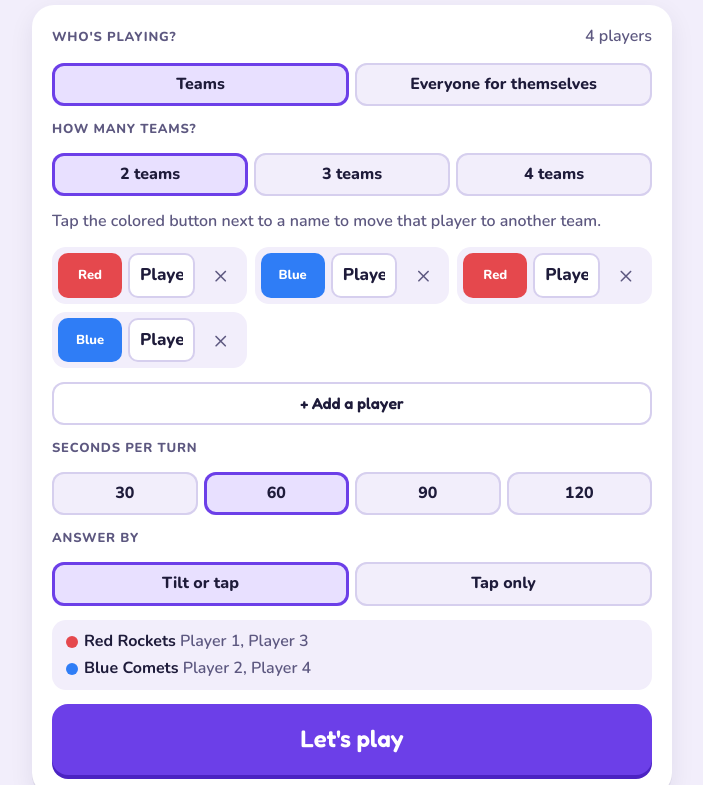
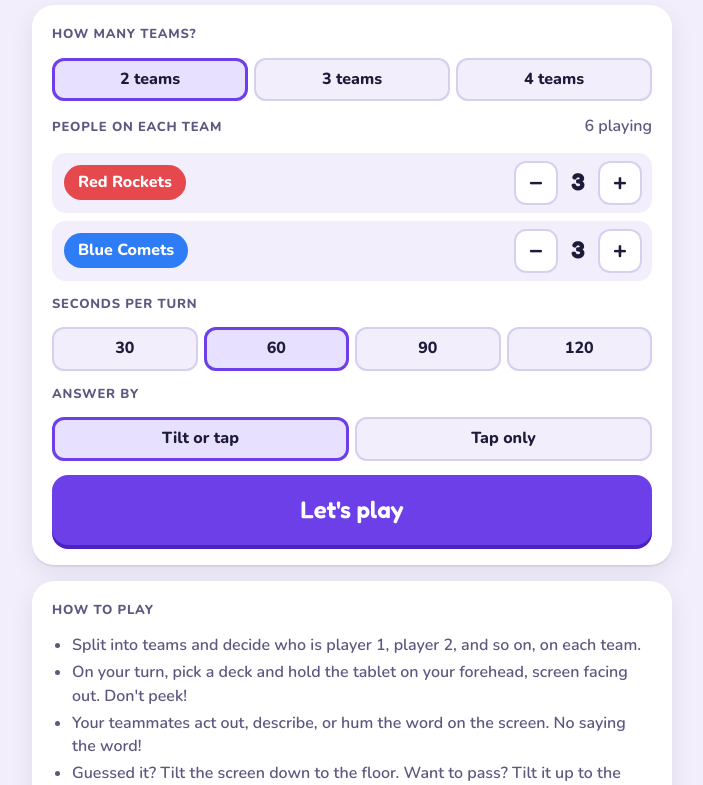
Before and after one commit to austinberezniak32/family-spelling-bee, a plain HTML site: page act.html in a window 1280 px wide. Shown: the part 145-930 px from the top of the page, without its empty margins (288-991 px from the left). Drawn offline with Linux system fonts and the light colour scheme.

Commit message:
Charade Parade: setup asks only teams and people per team
Drops player names (which were copied from the spelling bee's level-based
roster) and the solo mode. Setup is now team count plus a headcount stepper
per team; guessers are shown as 'Red player 2' and rotate within each team.

Co-Authored-By: Claude Opus 5.5 <noreply@anthropic.com>
Claude-Session: https://claude.ai/code/session_01TXNm9DQvGRHaQczcxPDnut

```diff
--- a/act.html
+++ b/act.html
@@ -62,7 +62,13 @@ button:focus-visible,input:focus-visible{outline:3px solid var(--violet);outline
 .chip b{font-family:var(--display);background:var(--bg);border-radius:999px;min-width:30px;text-align:center;padding:2px 8px;font-variant-numeric:tabular-nums}
 .dot{display:inline-block;width:12px;height:12px;border-radius:50%;flex:none;margin-right:6px;vertical-align:middle}
 .tm{flex:none;color:#fff;font-weight:800;font-size:13px;border-radius:10px;padding:0 10px;min-width:64px}
-.rosters{display:flex;flex-direction:column;gap:4px;background:var(--bg);border-radius:14px;padding:10px 14px}
+.teams{display:flex;flex-direction:column;gap:8px}
+.team-row{display:flex;justify-content:space-between;align-items:center;gap:10px;background:var(--bg);border-radius:14px;padding:8px 10px 8px 12px}
+.team-row .team-tag{align-self:center;font-size:16px;padding:6px 14px}
+.stepper{display:flex;align-items:center;gap:6px}
+.stepper button{width:44px;height:44px;border-radius:12px;background:var(--surface);box-shadow:inset 0 0 0 2px var(--edge);font-size:24px;font-weight:800}
+.stepper button:disabled{opacity:.35}
+.stepper b{font-family:var(--display);font-size:24px;min-width:28px;text-align:center}
 .team-tag{align-self:flex-start;color:#fff;font-weight:800;border-radius:999px;padding:4px 12px;font-size:14px}
 .chip.now{box-shadow:inset 0 0 0 3px var(--violet),var(--shadow)}
 .decks{display:grid;grid-template-columns:repeat(auto-fill,minmax(150px,1fr));gap:10px}
@@ -140,37 +146,29 @@ const DECKS=[
 ];
 DECKS.forEach(d=>{if(d.cards)d.cards=d.cards.split(",").map(c=>{const [t,e]=c.split("|");return {t:t.trim(),e:e||""}})});
 DECKS.find(d=>d.id==="mix").cards=DECKS.filter(d=>d.group==="kids"||d.group==="all").flatMap(d=>d.cards).filter((c,i,a)=>a.findIndex(x=>x.t===c.t)===i);
-const GROUPS=[["kids","For little actors","Every card has a picture, so non-readers can act too."],["all","For everyone",""],["grown","For grown-ups",""],["mix","Shuffle it up",""]];
+const GROUPS=[["kids","Picture decks","Every card has a picture, so anyone can act it out."],["all","For everyone",""],["grown","For grown-ups",""],["mix","Shuffle it up",""]];
 const TIMES=[30,60,90,120];
 
 /* ---------- State ---------- */
-const MAX_PLAYERS=12;
-let A={screen:"setup",players:[],team:[],mode:"teams",teamCount:2,time:60,tilt:true,turn:0,scores:{},deckId:null,cards:[],quitArmed:false};
+/* Setup only needs how many teams and how many people are on each one. */
+const TEAMS=[{name:"Red Rockets",short:"Red",c:"#E5484D"},{name:"Blue Comets",short:"Blue",c:"#2F7DF6"},{name:"Green Geckos",short:"Green",c:"#17A45F"},{name:"Gold Stars",short:"Gold",c:"#E0A100"}];
+const MIN_SIZE=2,MAX_SIZE=6;
+let A={screen:"setup",teamCount:2,sizes:[3,3,3,3],time:60,tilt:true,turn:0,scores:{},deckId:null,cards:[],quitArmed:false};
 try{
   const s=JSON.parse(localStorage.getItem("act-setup")||"null");
-  if(s&&Array.isArray(s.players)&&s.players.length){A.players=s.players.slice(0,MAX_PLAYERS);if(TIMES.includes(s.time))A.time=s.time;if(typeof s.tilt==="boolean")A.tilt=s.tilt;if(Array.isArray(s.team))A.team=s.team;if(s.mode==="solo")A.mode="solo";if([2,3,4].includes(s.teamCount))A.teamCount=s.teamCount}
-  else{const b=JSON.parse(localStorage.getItem("bee-setup")||"null");if(b&&b.players)A.players=b.players.map(p=>p.name).filter(Boolean).slice(0,MAX_PLAYERS)}
+  if(s){if(TIMES.includes(s.time))A.time=s.time;if(typeof s.tilt==="boolean")A.tilt=s.tilt;if([2,3,4].includes(s.teamCount))A.teamCount=s.teamCount;
+    if(Array.isArray(s.sizes)&&s.sizes.length===4&&s.sizes.every(n=>n>=MIN_SIZE&&n<=MAX_SIZE))A.sizes=s.sizes}
 }catch(e){}
-if(!A.players.length)A.players=["Player 1","Player 2","Player 3","Player 4"];
-try{const g=JSON.parse(localStorage.getItem("act-game")||"null");if(g&&g.scores){A.scores=g.scores;A.turn=g.turn||0;A.screen="pick"}}catch(e){}
+try{const g=JSON.parse(localStorage.getItem("act-game")||"null");if(g&&g.scores&&g.v===2){A.scores=g.scores;A.turn=g.turn||0;A.screen="pick"}}catch(e){}
 let used={};try{used=JSON.parse(localStorage.getItem("act-used")||"{}")}catch(e){}
-const saveSetup=()=>{try{localStorage.setItem("act-setup",JSON.stringify({players:A.players,team:A.team,mode:A.mode,teamCount:A.teamCount,time:A.time,tilt:A.tilt}))}catch(e){}};
-const saveGame=()=>{try{if(A.screen==="setup")localStorage.removeItem("act-game");else localStorage.setItem("act-game",JSON.stringify({scores:A.scores,turn:A.turn}))}catch(e){}};
+const saveSetup=()=>{try{localStorage.setItem("act-setup",JSON.stringify({teamCount:A.teamCount,sizes:A.sizes,time:A.time,tilt:A.tilt}))}catch(e){}};
+const saveGame=()=>{try{if(A.screen==="setup")localStorage.removeItem("act-game");else localStorage.setItem("act-game",JSON.stringify({v:2,scores:A.scores,turn:A.turn}))}catch(e){}};
 const saveUsed=()=>{try{localStorage.setItem("act-used",JSON.stringify(used))}catch(e){}};
-const names=()=>A.players.map(n=>n.trim()).filter(Boolean);
-/* Teams: each player has a team number. Teams take turns; within a team the guesser rotates.
-   Solo: every player is their own "team". Scores are kept per team (or per player in solo). */
-const TEAMS=[{name:"Red Rockets",c:"#E5484D"},{name:"Blue Comets",c:"#2F7DF6"},{name:"Green Geckos",c:"#17A45F"},{name:"Gold Stars",c:"#E0A100"}];
-function fixTeams(){A.players.forEach((_,i)=>{if(!(A.team[i]>=0&&A.team[i]<A.teamCount))A.team[i]=i%A.teamCount});A.team.length=A.players.length}
-function units(){
-  if(A.mode==="solo")return names().map(n=>({name:n,members:[n],c:null}));
-  fixTeams();
-  return TEAMS.slice(0,A.teamCount).map((t,k)=>({name:t.name,c:t.c,members:A.players.map((p,i)=>A.team[i]===k?p.trim():"").filter(Boolean)})).filter(u=>u.members.length);
-}
+/* Teams take turns. Within a team the guesser rotates: player 1, then 2, and so on. */
+function units(){return TEAMS.slice(0,A.teamCount).map((t,k)=>({name:t.name,short:t.short,c:t.c,size:A.sizes[k]}))}
 const unitAt=t=>{const u=units();return u[t%u.length]};
-const guesserAt=t=>{const u=units(),un=u[t%u.length];return un.members[Math.floor(t/u.length)%un.members.length]};
+const guesserAt=t=>{const u=units(),un=u[t%u.length];return `${un.short} player ${Math.floor(t/u.length)%un.size+1}`};
 const unitNow=()=>unitAt(A.turn),guesser=()=>guesserAt(A.turn);
-const teamOk=()=>A.mode==="solo"?names().length>=2:units().length>=2&&units().every(u=>u.members.length>=2);
 const esc=s=>String(s).replace(/[&<>"']/g,c=>({"&":"&amp;","<":"&lt;",">":"&gt;",'"':"&quot;","'":"&#39;"}[c]));
 const $=id=>document.getElementById(id);
 const app=$("app"),stage=$("stage");
@@ -178,62 +176,54 @@ const app=$("app"),stage=$("stage");
 /* ---------- Screens ---------- */
 const MASKS=`<svg width="56" height="56" viewBox="0 0 64 64" aria-hidden="true"><path d="M6 10c8 3 18 3 26 0v16c0 10-6 17-13 17S6 36 6 26z" fill="#6C3FE8"/><circle cx="13" cy="22" r="3" fill="#fff"/><circle cx="25" cy="22" r="3" fill="#fff"/><path d="M12 31c4 4 10 4 14 0" stroke="#fff" stroke-width="3" fill="none" stroke-linecap="round"/><path d="M30 22c8 3 18 3 28 0v16c0 10-6 17-14 17s-14-7-14-17z" fill="#FF6B5A"/><circle cx="38" cy="34" r="3" fill="#fff"/><circle cx="50" cy="34" r="3" fill="#fff"/><path d="M37 46c4-4 10-4 14 0" stroke="#fff" stroke-width="3" fill="none" stroke-linecap="round"/></svg>`;
 const dot=c=>c?`<span class="dot" style="background:${c}"></span>`:"";
-const rosters=()=>units().map(u=>`<div>${dot(u.c)}<b>${u.name}</b> <span class="muted">${u.members.map(esc).join(", ")}</span></div>`).join("");
 const chips=()=>{const u=units();return `<div class="chips">${u.map((x,i)=>`<span class="chip ${i===A.turn%u.length?"now":""}">${dot(x.c)}${esc(x.name)}<b>${A.scores[x.name]||0}</b></span>`).join("")}</div>`};
 
 function render(){({setup:renderSetup,pick:renderPick,ready:renderReady,recap:renderRecap,end:renderEnd})[A.screen]();scrollTo(0,0)}
 
 function renderSetup(){
-  fixTeams();
-  const n=names().length;
+  const total=units().reduce((n,u)=>n+u.size,0);
   app.innerHTML=`
   <a class="home" href="./">‹ All games</a>
-  <header class="brand">${MASKS}<div><h1>Charade Parade</h1><p>Hold it to your forehead. Everyone else acts it out.</p></div></header>
+  <header class="brand">${MASKS}<div><h1>Charade Parade</h1><p>Hold it to your forehead. Your team acts it out.</p></div></header>
   <section class="card">
-    <div class="row between"><div class="label">Who's playing?</div><span class="muted">${n} player${n===1?"":"s"}</span></div>
-    <div class="seg"><button data-mode="teams" aria-pressed="${A.mode==="teams"}">Teams</button><button data-mode="solo" aria-pressed="${A.mode==="solo"}">Everyone for themselves</button></div>
-    ${A.mode==="teams"?`<div class="label">How many teams?</div><div class="seg">${[2,3,4].map(k=>`<button data-tc="${k}" aria-pressed="${A.teamCount===k}">${k} teams</button>`).join("")}</div>
-    <p class="muted">Tap the colored button next to a name to move that player to another team.</p>`:""}
-    <div class="players">${A.players.map((p,i)=>`<div class="player">${A.mode==="teams"?`<button class="tm" data-tm="${i}" style="background:${TEAMS[A.team[i]].c}" aria-label="${esc(p)} is on ${TEAMS[A.team[i]].name}, tap to change">${TEAMS[A.team[i]].name.split(" ")[0]}</button>`:""}<input value="${esc(p)}" data-i="${i}" aria-label="Player ${i+1} name" maxlength="16"><button class="remove" data-rm="${i}" aria-label="Remove ${esc(p)}" ${A.players.length<=2?"disabled":""}>×</button></div>`).join("")}</div>
-    ${A.players.length<MAX_PLAYERS?`<button class="btn ghost small" id="add">+ Add a player</button>`:""}
+    <div class="label">How many teams?</div>
+    <div class="seg">${[2,3,4].map(k=>`<button data-tc="${k}" aria-pressed="${A.teamCount===k}">${k} teams</button>`).join("")}</div>
+    <div class="row between"><div class="label">People on each team</div><span class="muted">${total} playing</span></div>
+    <div class="teams">${units().map((u,k)=>`
+      <div class="team-row"><span class="team-tag" style="background:${u.c}">${u.name}</span>
+        <div class="stepper"><button data-sz="${k}" data-d="-1" aria-label="Fewer on ${u.name}" ${u.size<=MIN_SIZE?"disabled":""}>−</button><b>${u.size}</b><button data-sz="${k}" data-d="1" aria-label="More on ${u.name}" ${u.size>=MAX_SIZE?"disabled":""}>+</button></div></div>`).join("")}</div>
     <div class="label">Seconds per turn</div>
     <div class="seg">${TIMES.map(t=>`<button data-t="${t}" aria-pressed="${A.time===t}">${t}</button>`).join("")}</div>
     <div class="label">Answer by</div>
     <div class="seg"><button data-tilt="1" aria-pressed="${A.tilt}">Tilt or tap</button><button data-tilt="0" aria-pressed="${!A.tilt}">Tap only</button></div>
-    ${A.mode==="teams"?`<div class="rosters" id="rost">${rosters()}</div>`:""}
-    <p class="muted" id="warn" ${teamOk()?"hidden":""}>${A.mode==="teams"?"Every team needs at least 2 players: one to guess and one to act.":"Add at least 2 players."}</p>
-    <button class="btn big" id="go" ${teamOk()?"":"disabled"}>Let's play</button>
+    <button class="btn big" id="go">Let's play</button>
   </section>
   <section class="card">
     <div class="label">How to play</div>
     <ul class="rules">
+      <li>Split into teams and decide who is player 1, player 2, and so on, on each team.</li>
       <li>On your turn, pick a deck and hold the tablet on your forehead, screen facing out. Don't peek!</li>
-      <li>Your teammates act out, describe, or hum the word on the screen. No saying the word! (Playing without teams? Everyone helps.)</li>
-      <li>Guessed it? Tilt the screen down to the floor. Want to pass? Tilt it up to the ceiling.</li>
-      <li>Or just tap: right side for got it, left side for pass.</li>
-      <li>Each word you guess is a point for your team. Then the next team takes a turn, and teammates take turns guessing.</li>
+      <li>Your teammates act out, describe, or hum the word on the screen. No saying the word!</li>
+      <li>Guessed it? Tilt the screen down to the floor. Want to pass? Tilt it up to the ceiling. Or just tap: right side for got it, left side for pass.</li>
+      <li>Each word you guess is a point for your team. Then the next team goes, and teammates take turns guessing.</li>
     </ul>
   </section>`;
-  app.querySelectorAll("input[data-i]").forEach(el=>{el.oninput=()=>{A.players[+el.dataset.i]=el.value;saveSetup();$("go").disabled=!teamOk();$("warn").hidden=teamOk();const r=$("rost");if(r)r.innerHTML=rosters()}});
-  app.querySelectorAll("[data-rm]").forEach(b=>b.onclick=()=>{A.players.splice(+b.dataset.rm,1);A.team.splice(+b.dataset.rm,1);saveSetup();render()});
-  app.querySelectorAll("[data-mode]").forEach(b=>b.onclick=()=>{A.mode=b.dataset.mode;saveSetup();render()});
-  app.querySelectorAll("[data-tc]").forEach(b=>b.onclick=()=>{A.teamCount=+b.dataset.tc;A.team=A.players.map((_,i)=>i%A.teamCount);saveSetup();render()});
-  app.querySelectorAll("[data-tm]").forEach(b=>b.onclick=()=>{const i=+b.dataset.tm;A.team[i]=(A.team[i]+1)%A.teamCount;saveSetup();render()});
-  const add=$("add");if(add)add.onclick=()=>{A.players.push("Player "+(A.players.length+1));{const cnt=Array.from({length:A.teamCount},(_,k)=>A.team.filter(t=>t===k).length);A.team.push(cnt.indexOf(Math.min(...cnt)))}saveSetup();render();const ins=app.querySelectorAll("input[data-i]");ins[ins.length-1].select()};
+  app.querySelectorAll("[data-tc]").forEach(b=>b.onclick=()=>{A.teamCount=+b.dataset.tc;saveSetup();render()});
+  app.querySelectorAll("[data-sz]").forEach(b=>b.onclick=()=>{const k=+b.dataset.sz;A.sizes[k]=Math.min(MAX_SIZE,Math.max(MIN_SIZE,A.sizes[k]+ +b.dataset.d));saveSetup();render()});
   app.querySelectorAll("[data-t]").forEach(b=>b.onclick=()=>{A.time=+b.dataset.t;saveSetup();render()});
   app.querySelectorAll("[data-tilt]").forEach(b=>b.onclick=()=>{A.tilt=b.dataset.tilt==="1";saveSetup();render()});
-  $("go").onclick=()=>{if(!teamOk())return;const keep=A.players.map((p,i)=>[p.trim(),A.team[i]]).filter(x=>x[0]);A.players=keep.map(x=>x[0]);A.team=keep.map(x=>x[1]);saveSetup();A.scores={};A.turn=0;A.screen="pick";saveGame();render()};
+  $("go").onclick=()=>{A.scores={};A.turn=0;A.screen="pick";saveGame();render()};
 }
 
 function renderPick(){
-  const g=guesser(),u=unitNow(),round=Math.floor(A.turn/units().length)+1,team=A.mode==="teams";
+  const g=guesser(),u=unitNow(),round=Math.floor(A.turn/units().length)+1;
   app.innerHTML=`
   ${chips()}
   <section class="card turn">
     <div class="row between"><span class="label">Round ${round}</span><button class="btn ghost small" id="end">Final scores</button></div>
-    ${team?`<span class="team-tag" style="background:${u.c}">${u.name}</span>`:""}
+    <span class="team-tag" style="background:${u.c}">${u.name}</span>
     <h2>${esc(g)}, you're guessing!</h2>
-    <p class="muted">${team?`Pick a deck. ${esc(u.members.filter(m=>m!==g).join(", "))} will act it out.`:"Pick a deck. Everyone else gets ready to act."}</p>
+    <p class="muted">Pick a deck. The rest of the ${u.name} get ready to act it out.</p>
     ${GROUPS.map(([gid,title,note])=>`
       <div class="group-title">${title}</div>${note?`<p class="muted">${note}</p>`:""}
       <div class="decks">${DECKS.filter(d=>d.group===gid).map(d=>`<button class="deck" data-d="${d.id}"><span class="em">${d.em}</span><b>${d.name}</b><small>${d.blurb}</small></button>`).join("")}</div>`).join("")}
@@ -250,7 +240,7 @@ function renderReady(){
     <span class="label">${d.em} ${d.name}</span>
     <h2>${esc(guesser())}, hold the tablet on your forehead</h2>
     <div class="hold"><svg width="90" height="90" viewBox="0 0 90 90" aria-hidden="true"><circle cx="45" cy="52" r="26" fill="#FFD7B5"/><rect x="18" y="10" width="54" height="30" rx="6" fill="#6C3FE8"/><rect x="23" y="15" width="44" height="20" rx="3" fill="#fff"/><circle cx="36" cy="56" r="3" fill="#1E1B3A"/><circle cx="54" cy="56" r="3" fill="#1E1B3A"/><path d="M38 66c4 3 10 3 14 0" stroke="#1E1B3A" stroke-width="3" fill="none" stroke-linecap="round"/></svg>
-    <p class="muted">Turn it sideways with the screen facing ${A.mode==="teams"?"your team":"your family"}. ${A.tilt?"Tilt down when you get it, tilt up to pass. ":""}You can always tap: right side got it, left side pass.</p></div>
+    <p class="muted">Turn it sideways with the screen facing your team. ${A.tilt?"Tilt down when you get it, tilt up to pass. ":""}You can always tap: right side got it, left side pass.</p></div>
     <button class="btn big" id="start">Start ${A.time} seconds</button>
     <button class="btn ghost small" id="back">Pick a different deck</button>
   </section>`;
@@ -259,10 +249,10 @@ function renderReady(){
 }
 
 function renderRecap(){
-  const g=guesser(),u=unitNow(),got=A.cards.filter(c=>c.ok).length,nu=unitAt(A.turn+1),ng=guesserAt(A.turn+1),nextName=A.mode==="teams"?`${nu.name} (${ng} guesses)`:ng;
+  const g=guesser(),u=unitNow(),got=A.cards.filter(c=>c.ok).length,nu=unitAt(A.turn+1),ng=guesserAt(A.turn+1),nextName=`${nu.name} (${ng} guesses)`;
   app.innerHTML=`
   <section class="card turn" style="align-items:center;text-align:center">
-    <span class="label">${A.mode==="teams"?esc(u.name)+" got":esc(g)+" got"}</span>
+    <span class="label">${esc(u.name)} got</span>
     <div class="score-big">${got}</div>
     <p class="muted">${got===0?"Tough deck! Next time.":got<4?"Nice work!":got<8?"Great guessing!":"Superstar!"} Tap a word to fix it if it was marked wrong.</p>
   </section>
--- a/sw.js
+++ b/sw.js
@@ -1,5 +1,5 @@
 // Offline support: keep every app file on the device. Bump VERSION when files change.
-const VERSION = "family-bee-v11";
+const VERSION = "family-bee-v12";
 const FILES = ["./", "index.html", "bee.html", "act.html", "manifest.webmanifest", "fonts/fredoka.woff2", "fonts/nunito.woff2",
   "icons/icon-192.png", "icons/icon-512.png", "icons/maskable-512.png"];
 self.addEventListener("install", e => {
```
